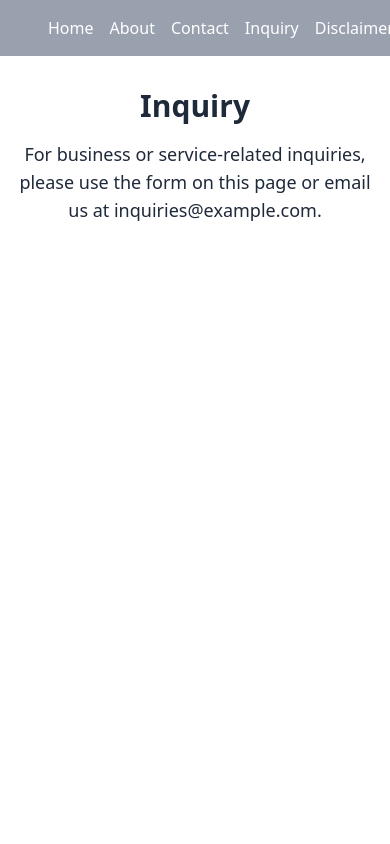
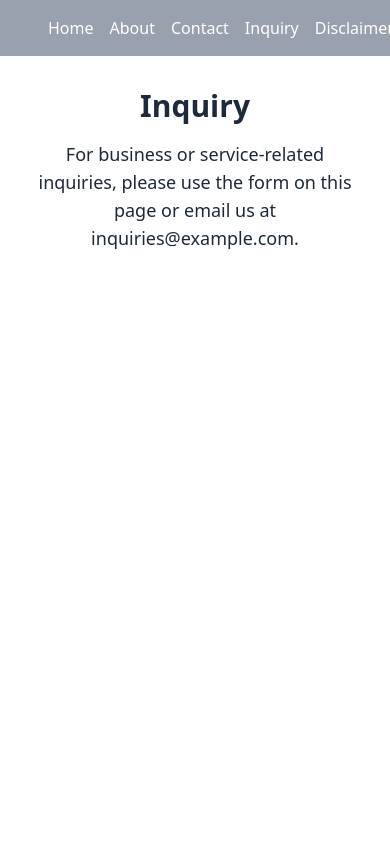
Before and after one commit to theIamDev/NextFrame, a Next.js app: page /inquiry in a window 390 px wide. Shown: the top 844 px of the page. Built offline with nearby package versions, Linux system fonts and the light colour scheme.

Commit message:
feat(public-web): add Container component and apply it to content pages #5

```diff
--- a/src/components/public/web/features/about-us/AboutUsContent.tsx
+++ b/src/components/public/web/features/about-us/AboutUsContent.tsx
@@ -1,11 +1,14 @@
-// components/public/web/features/about-us/AboutUsContent.tsx
+import Container from "@/components/public/web/ui/Container";
+
 export default function AboutUsContent() {
   return (
+    <Container>
       <div className="text-center text-lg text-gray-800">
         <h1 className="text-3xl font-bold mb-4">About Us</h1>
         <p>
           Welcome to our company. We are committed to building scalable and impactful web solutions.
         </p>
       </div>
+    </Container>
   );
 }
--- a/src/components/public/web/features/contact-us/ContactUsContent.tsx
+++ b/src/components/public/web/features/contact-us/ContactUsContent.tsx
@@ -1,10 +1,14 @@
+import Container from "@/components/public/web/ui/Container";
+
 export default function ContactUsContent() {
   return (
+    <Container>
       <div className="text-center text-lg text-gray-800">
         <h1 className="text-3xl font-bold mb-4">Contact Us</h1>
         <p>
           Reach out to us via email at support@example.com or call us at (123) 456-7890.
         </p>
       </div>
+    </Container>
   );
 }
--- a/src/components/public/web/features/disclaimer/DisclaimerContent.tsx
+++ b/src/components/public/web/features/disclaimer/DisclaimerContent.tsx
@@ -1,12 +1,14 @@
-// components/public/web/features/disclaimer/DisclaimerContent.tsx
+import Container from "@/components/public/web/ui/Container";
 
 export default function DisclaimerContent() {
   return (
+    <Container>
       <div className="text-center text-lg text-gray-800">
         <h1 className="text-3xl font-bold mb-4">Disclaimer</h1>
         <p>
           The information on this website is for general informational purposes only and is not professional advice.
         </p>
       </div>
+    </Container>
   );
 }
--- a/src/components/public/web/features/inquiry/InquiryContent.tsx
+++ b/src/components/public/web/features/inquiry/InquiryContent.tsx
@@ -1,10 +1,14 @@
+import Container from "@/components/public/web/ui/Container";
+
 export default function InquiryContent() {
   return (
+    <Container>
       <div className="text-center text-lg text-gray-800">
         <h1 className="text-3xl font-bold mb-4">Inquiry</h1>
         <p>
           For business or service-related inquiries, please use the form on this page or email us at inquiries@example.com.
         </p>
       </div>
+    </Container>
   );
 }
--- /dev/null
+++ b/src/components/public/web/ui/Container.tsx
@@ -0,0 +1,15 @@
+// src/components/public/web/ui/Container.tsx
+import { ReactNode } from "react";
+
+type ContainerProps = {
+  children: ReactNode;
+  className?: string;
+};
+
+export default function Container({ children, className = "" }: ContainerProps) {
+  return (
+    <div className={`max-w-7xl mx-auto px-4 sm:px-6 lg:px-8 ${className}`}>
+      {children}
+    </div>
+  );
+}
```
Lines whose indentation alone changed are shown as unchanged.
